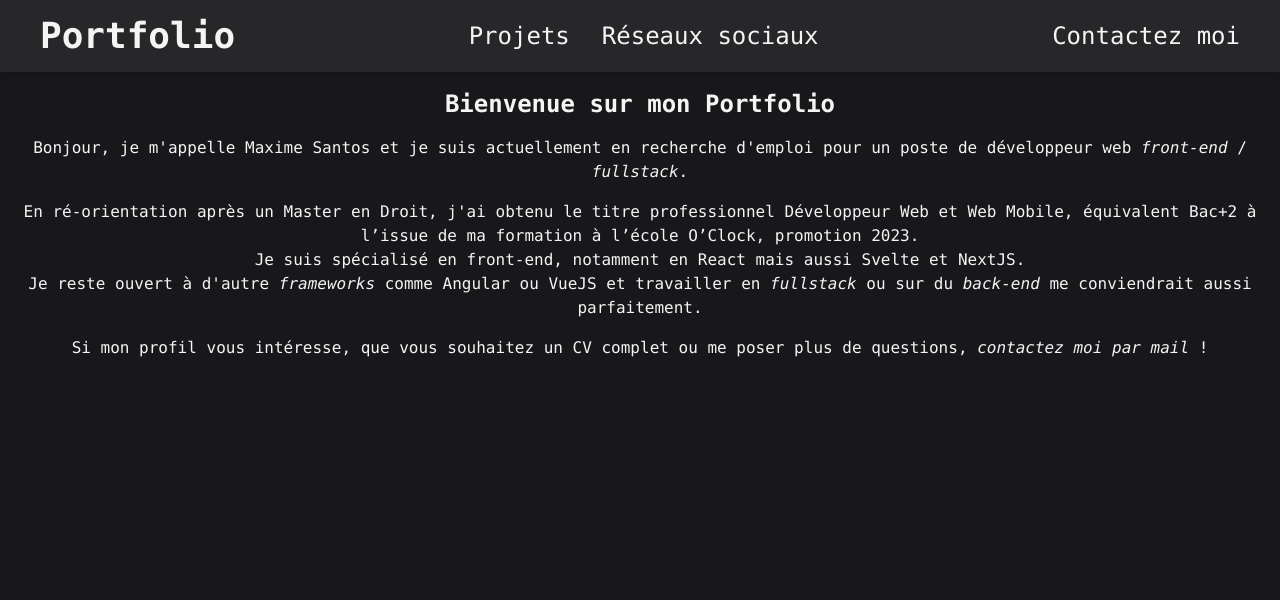
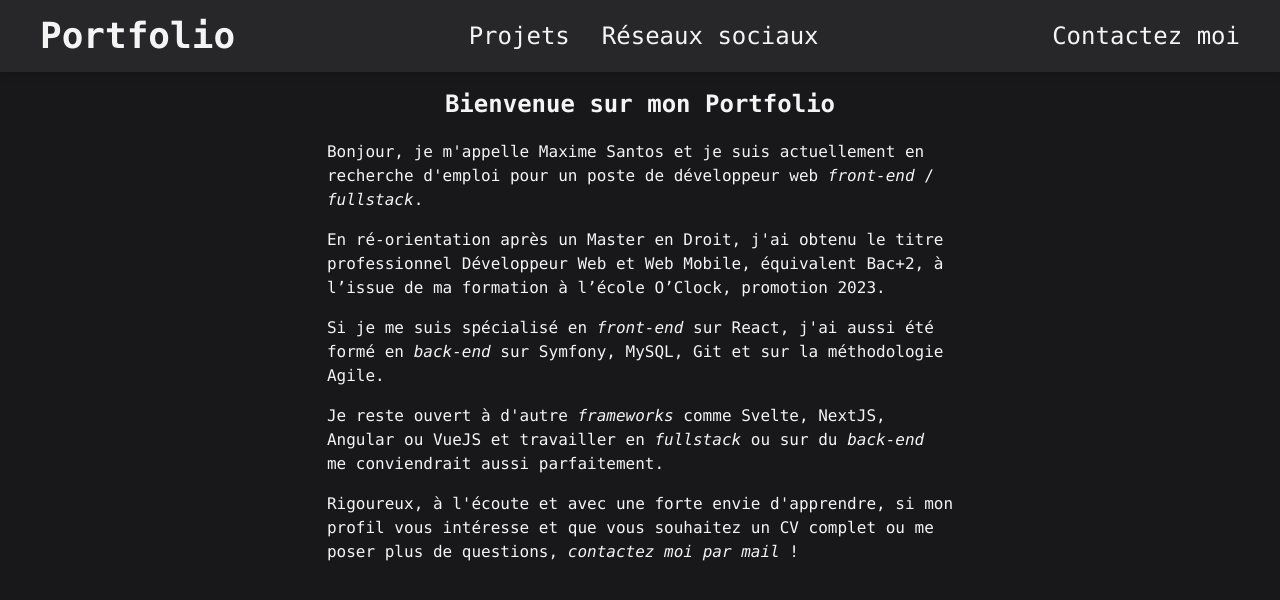
Before and after one commit to MaximeSantos/Portfolio, a SvelteKit app: page / in a window 1280 px wide. Shown: the top 600 px of the page. Built offline with nearby package versions, Linux system fonts and the light colour scheme.

Commit message:
Improve frontpage information

```diff
--- a/src/routes/+page.svelte
+++ b/src/routes/+page.svelte
@@ -1,23 +1,30 @@
-<h1 class="text-center">Bienvenue sur mon Portfolio</h1>
-<p class="m-4 text-center">
-	Bonjour, je m'appelle Maxime Santos et je suis actuellement en recherche d'emploi pour un poste de
-	développeur web <i>front-end</i> / <i>fullstack</i>.
+<h1 class="mb-5 text-center">Bienvenue sur mon Portfolio</h1>
+<div class="flex flex-col items-center">
+	<p class="mb-2 max-w-prose">
+		Bonjour, je m'appelle Maxime Santos et je suis actuellement en recherche d'emploi pour un poste
+		de développeur web <i>front-end</i> / <i>fullstack</i>.
 	</p>
 
-<p class="mt-4 text-center">
-	En ré-orientation après un Master en Droit, j'ai obtenu le titre professionnel Développeur Web et
-	Web Mobile, équivalent Bac+2 à l’issue de ma formation à l’école O’Clock, promotion 2023.
+	<p class="m-2 max-w-prose">
+		En ré-orientation après un Master en Droit, j'ai obtenu le titre professionnel Développeur Web
+		et Web Mobile, équivalent Bac+2, à l’issue de ma formation à l’école O’Clock, promotion 2023.
 	</p>
-<p class=" text-center">
-	Je suis spécialisé en front-end, notamment en React mais aussi Svelte et NextJS.
+	<p class="m-2 max-w-prose">
+		Si je me suis spécialisé en <i>front-end</i> sur React, j'ai aussi été formé en <i>back-end</i> sur
+		Symfony, MySQL, Git et sur la méthodologie Agile.
 	</p>
-<p class="text-center">
-	Je reste ouvert à d'autre <i>frameworks</i> comme Angular ou VueJS et travailler en
+	<p class="m-2 max-w-prose">
+		Je reste ouvert à d'autre <i>frameworks</i> comme Svelte, NextJS, Angular ou VueJS et travailler
+		en
 		<i>fullstack</i>
 		ou sur du <i>back-end</i> me conviendrait aussi parfaitement.
 	</p>
 
-<p class="m-4 text-center">
-	Si mon profil vous intéresse, que vous souhaitez un CV complet ou me poser plus de
-	questions,&nbsp;<a class="italic hover:underline" href="/contact">contactez moi par mail</a>&nbsp!
+	<p class="m-2 max-w-prose">
+		Rigoureux, à l'écoute et avec une forte envie d'apprendre, si mon profil vous intéresse et que
+		vous souhaitez un CV complet ou me poser plus de questions,&nbsp;<a
+			class="italic hover:underline"
+			href="/contact">contactez moi par mail</a
+		>&nbsp!
 	</p>
+</div>
```
Lines whose indentation alone changed are shown as unchanged.
